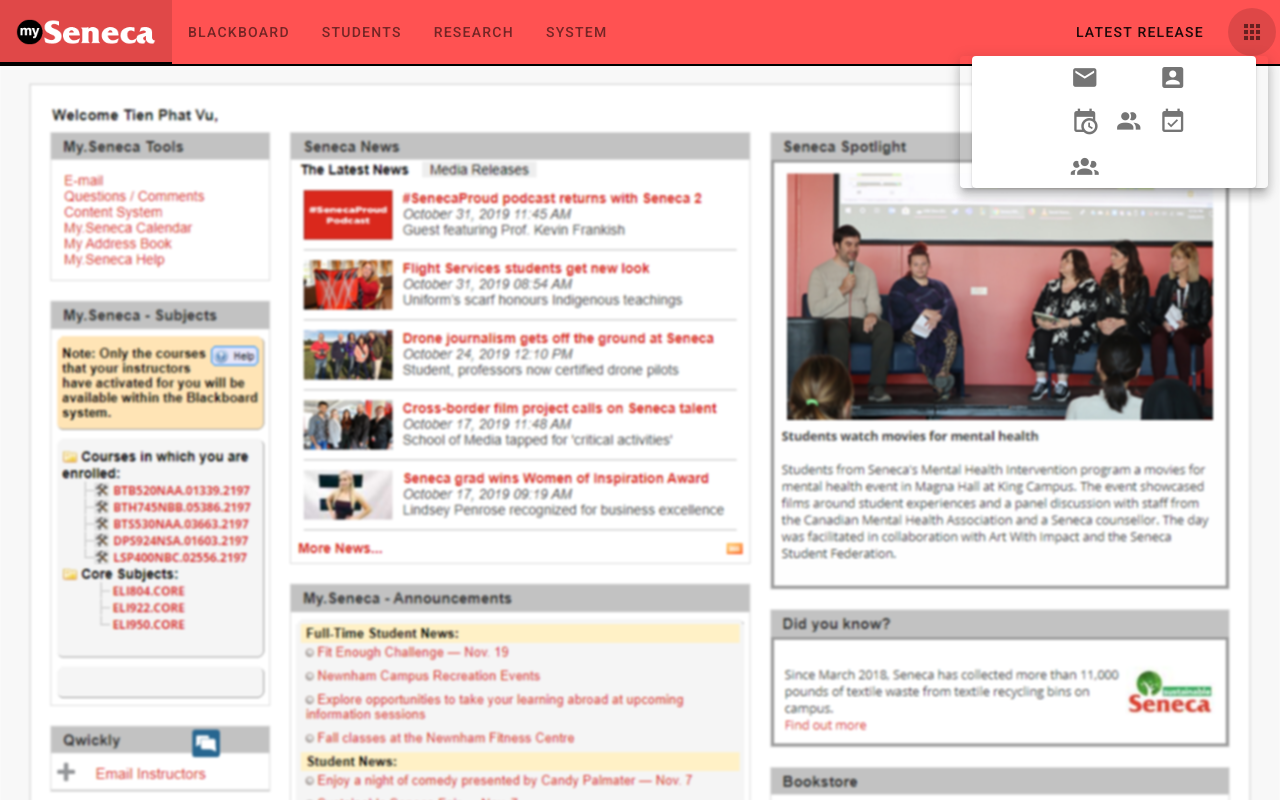
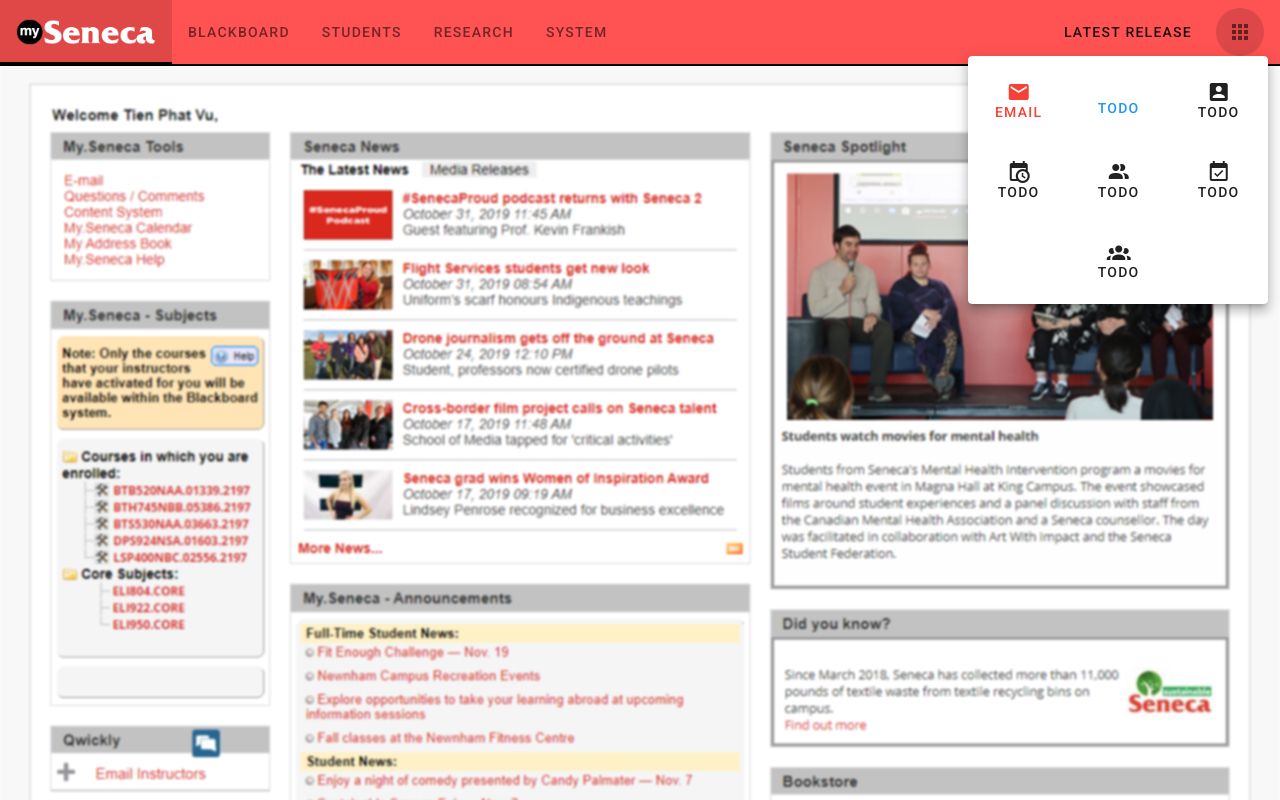
Before and after one commit to pynnl/bth745, a Vue app: page / in a window 1280 px wide. Both pictures are taken after a click on the button 1252 px from the left and 32 px from the top of the page. Shown: the top 800 px of the page. Built offline with nearby package versions, Linux system fonts and the light colour scheme.

Commit message:
fix: toolbox style

```diff
--- a/src/App.vue
+++ b/src/App.vue
@@ -14,65 +14,31 @@
       <v-btn text href="https://github.com/vuetifyjs/vuetify/releases/latest" target="_blank">
         <span class="mr-2">Latest Release</span>
       </v-btn>
-      <!--<v-menu
-        right
-        top
-      >
-        <template v-slot:activator="{ on }">
-          <v-btn icon v-on="on">
-            <v-icon>mdi-apps</v-icon>
+
+      <!-- toolbox -->
+      <v-btn id="toolbox" icon>
+        <v-icon>mdi-apps</v-icon>
+      </v-btn>
+      <v-menu activator="#toolbox" :close-on-content-click="false" offset-y>
+        <v-card class="d-flex flex-wrap justify-space-around py-1" width="300">
+          <v-btn
+            v-for="e in tools"
+            :key="e.label"
+            :color="e.color"
+            width="30%"
+            height="80"
+            text
+          >
+            <div>
+              <v-icon>{{e.icon}}</v-icon>
+              <div>{{e.label}}</div>
+            </div>
           </v-btn>
-        </template>
+        </v-card>
+      </v-menu>
 
-        <v-list>
-          <v-list-item
-            v-for="n in ['Send Email' ]"
-            :key="n"
-            @click="() => {}"
-          >
-            <v-list-item-title>{{ n }}</v-list-item-title>
-          </v-list-item>
-        </v-list>
-      </v-menu>-->
-      <v-menu bottom :offset-y="10" v-model="menu">
-        <template v-slot:activator="{ on }">
-          <v-btn icon v-on="on">
-            <v-icon>mdi-apps</v-icon>
-          </v-btn>
-        </template>
-
-        <v-container fluid>
-          <v-card>
-          <v-row>
-            <v-col cols="3" sm="6" offset-sm="4">
-              <v-row>
-                <v-btn large icon @click="() => {}">
-                  <v-icon>mdi-email</v-icon>
-                </v-btn>
-                <v-btn large icon @click="() => {}">
-                  <v-icon :color="yellow">mdi-blogger</v-icon>
-                </v-btn>
-                 <v-btn large icon @click="() => {}">
-                  <v-icon>mdi-account-box</v-icon>
-                </v-btn>
-                <v-btn large icon @click="() => {}">
-                  <v-icon>mdi-calendar-clock</v-icon>
-                </v-btn>
-                 <v-btn large icon @click="() => {}">
-                  <v-icon>mdi-account-multiple</v-icon>
-                </v-btn>
-                <v-btn large icon @click="() => {}">
-                  <v-icon>mdi-calendar-check</v-icon>
-                </v-btn>
-                 <v-btn large icon @click="() => {}">
-                  <v-icon>mdi-account-group</v-icon>
-                </v-btn>
-              </v-row>
-            </v-col>
-          </v-row>
-          </v-card>
-        </v-container>
-      </v-menu>
+      <!-- login -->
+      <!-- TODO: login button here -->
     </v-app-bar>
 
     <v-content>
@@ -103,19 +69,24 @@
 </template>
 
 <script>
-// import HelloWorld from './components/HelloWorld'
-// import AppBar from './components/AppBar'
 import BlackBoard from './components/BlackBoard'
 
 export default {
   name: 'App',
   components: {
     BlackBoard
-    // HelloWorld,
-    // AppBar
   },
   data: () => ({
-    tab: null
+    tab: null,
+    tools: [
+      { icon: 'mdi-email', label: 'Email', color: 'red' },
+      { icon: 'mdi-blogger', label: 'TODO', color: 'blue' },
+      { icon: 'mdi-account-box', label: 'TODO' },
+      { icon: 'mdi-calendar-clock', label: 'TODO' },
+      { icon: 'mdi-account-multiple', label: 'TODO' },
+      { icon: 'mdi-calendar-check', label: 'TODO' },
+      { icon: 'mdi-account-group', label: 'TODO' }
+    ]
   })
 }
 </script>
```
